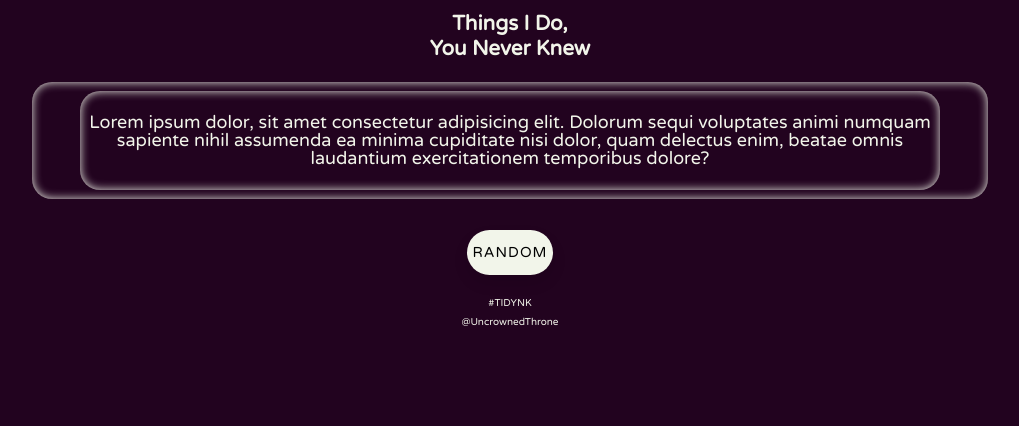
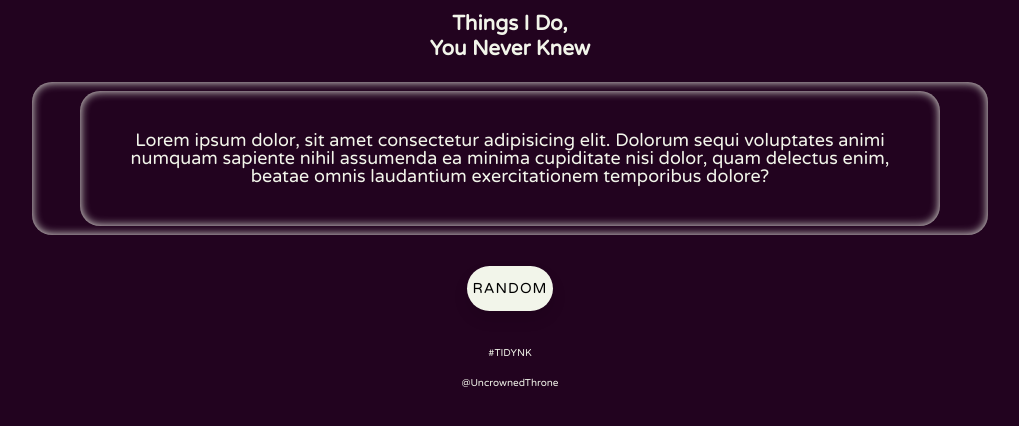
Before and after one commit to uncrownedthrone/tidynk, a React (Create React App) app: page / in a window 1280 px wide. Shown: the top 426 px of the page, without its empty margins (130-1149 px from the left). Built offline with nearby package versions, Linux system fonts and the light colour scheme.

Commit message:
fixed footer

```diff
--- a/src/App.jsx
+++ b/src/App.jsx
@@ -25,10 +25,10 @@ const App = () => {
       <section className="button">
         <button>Random</button>
       </section>
-      <footer>
+      <section className="footer">
         <p className="pFooter">#TIDYNK</p>
         <p className="pFooter">@UncrownedThrone</p>
-      </footer>
+      </section>
     </>
   )
 }
--- a/src/components/Home.jsx
+++ b/src/components/Home.jsx
@@ -2,7 +2,7 @@ import React from 'react'
 
 const Home = () => {
   return (
-    <section>
+    <section className="mainBox">
       <section className="outerBox">
         <section className="innerBox">
           <p>
--- a/src/index.css
+++ b/src/index.css
@@ -18,8 +18,9 @@ header {
   text-align: center;
 }
 
-footer {
-  text-align: center;
+.footer {
+  display: flex;
+  align-content: flex-end;
 }
 
 .button {
@@ -54,11 +55,11 @@ button:active {
 
 p {
   text-align: center;
+  padding: 1rem;
 }
 
 .pFooter {
-  margin: 0.5rem;
-  font-size: 10px;
+  padding: 0rem;
 }
 
 h2 {
@@ -74,6 +75,13 @@ section {
   padding: 0.25rem;
   margin: 0.25rem;
   border-radius: 20px;
+}
+
+.footer {
+  display: flex;
+  flex-direction: column;
+  font-size: 10px;
+  align-content: flex-start;
 }
 
 .innerBox {
```
